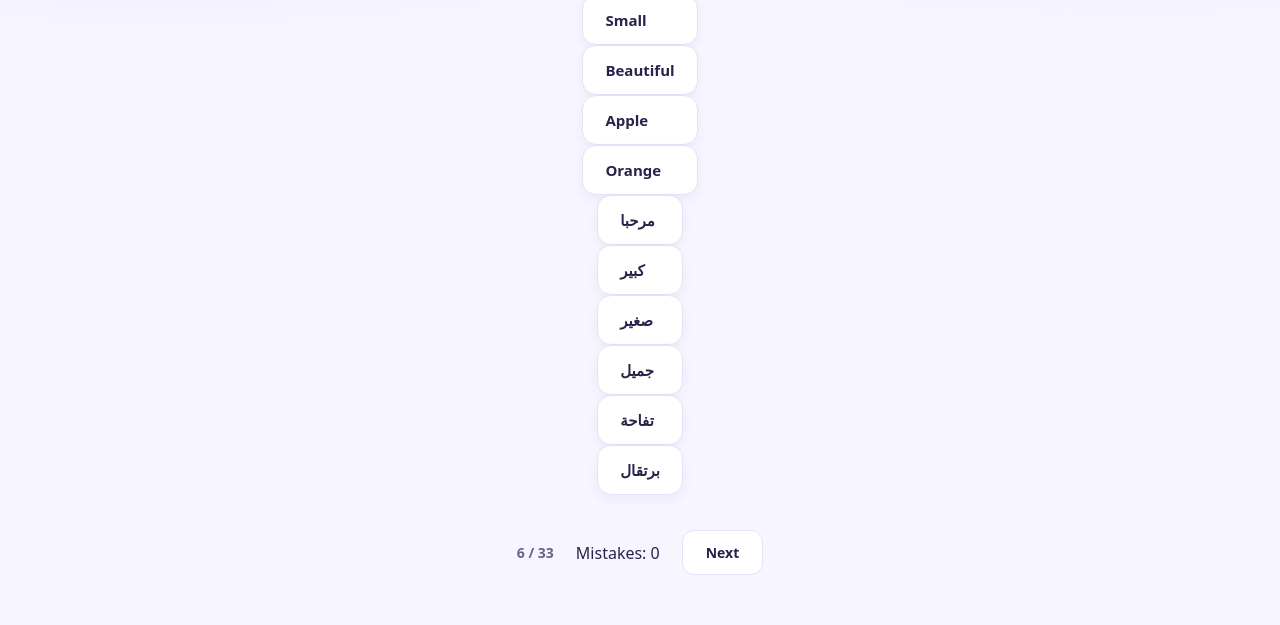
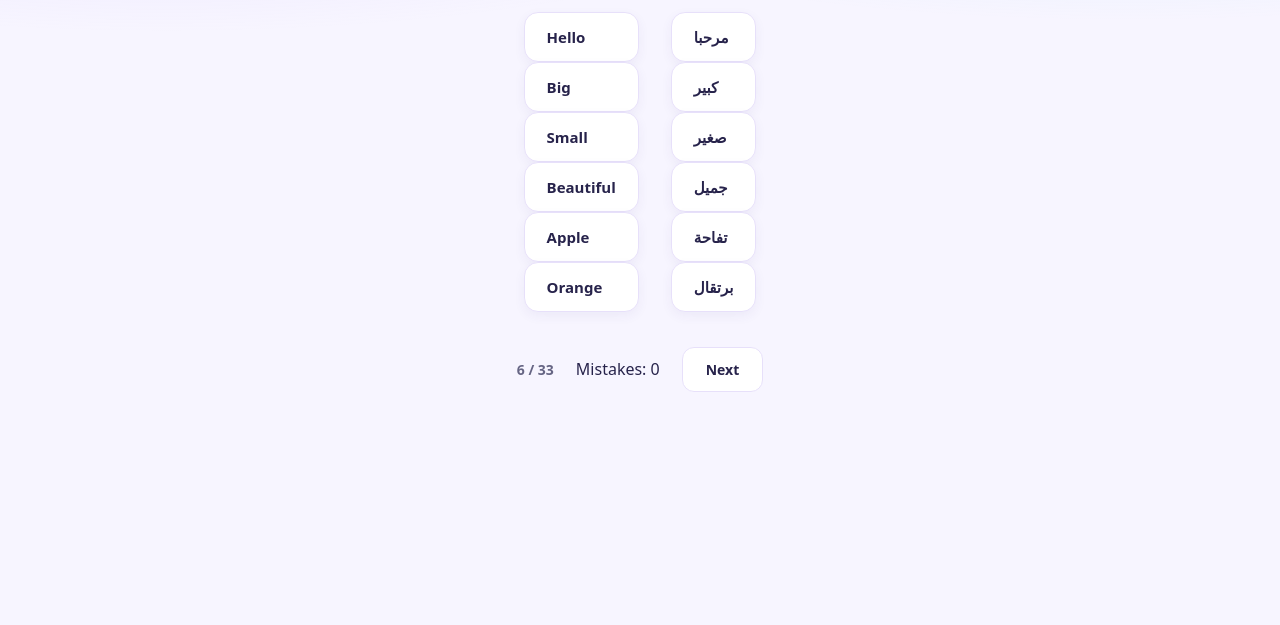
Before and after one commit to krishna55530/498-test, a plain HTML site: page quiz.html in a window 1280 px wide. Shown: the part 242-867 px from the top of the page. After the commit the page ends 800 px from the top, so only its background shows below. Drawn offline with Linux system fonts and the light colour scheme.

Commit message:
update visuals

```diff
--- a/quiz.html
+++ b/quiz.html
@@ -14,6 +14,7 @@
         <!-- duolingo style. color when selected and in response
             to accuracy. then disable. 6 words?
             these should be buttons? displayed as a column -->
+        <div class="quiz">
             <div class="word-container">
                 <div class="word" id="word1" onclick="select(this)">Word loading...</div>
                 <div class="word" id="word2" onclick="select(this)">Word loading...</div>
@@ -31,6 +32,7 @@
                 <div class="translation" id="translation5" onclick="select(this)">Translation loading...</div>
                 <div class="translation" id="translation6" onclick="select(this)">Translation loading...</div>
             </div>
+        </div>
 
         <!-- Navigation -->
         <div class="controls">
--- a/style.css
+++ b/style.css
@@ -165,6 +165,14 @@ button:hover {
 }
 
 /* Quizzes */
+.quiz {
+    display: grid;
+    grid-template-columns: max-content max-content;
+    column-gap: 2em;
+    row-gap: 0.75em;
+    justify-content: center;
+    align-items: center;
+}
 
 .selected {
     background: #d9f5e3;
```
Lines whose indentation alone changed are shown as unchanged.
